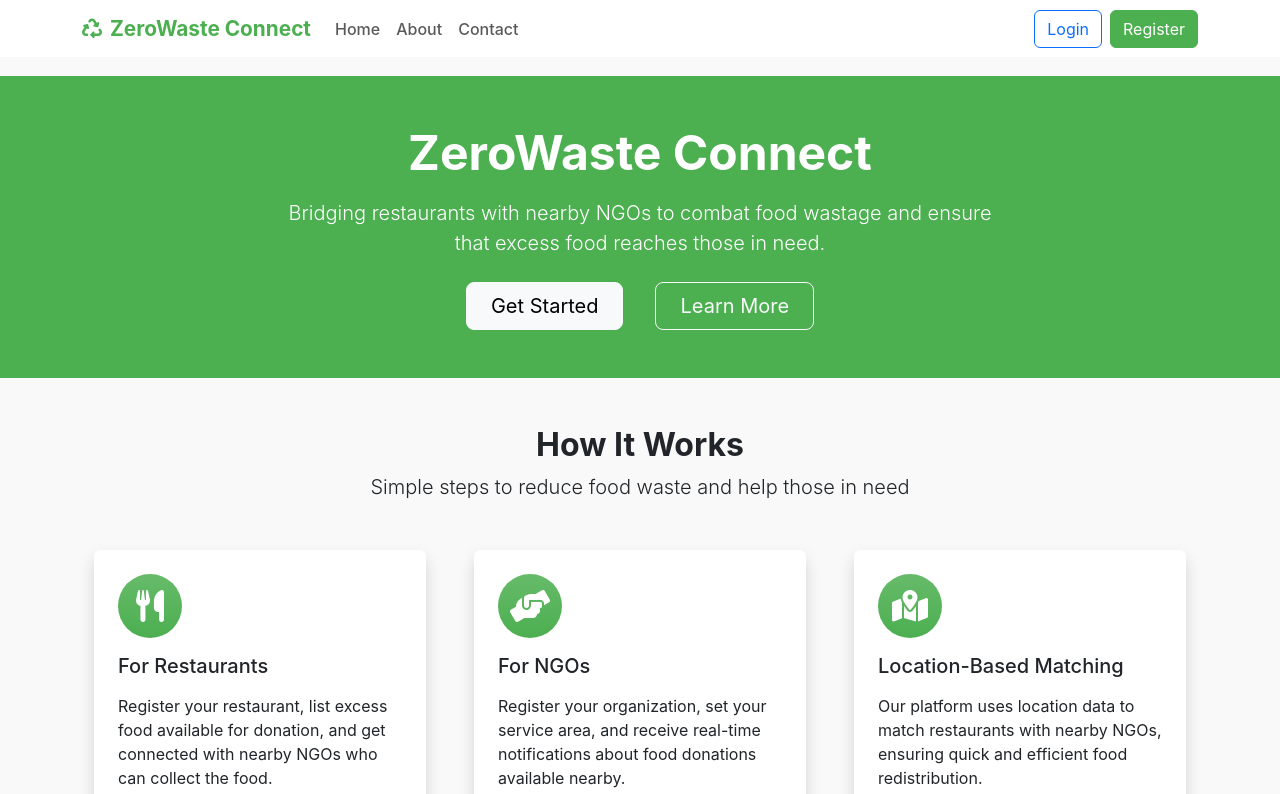
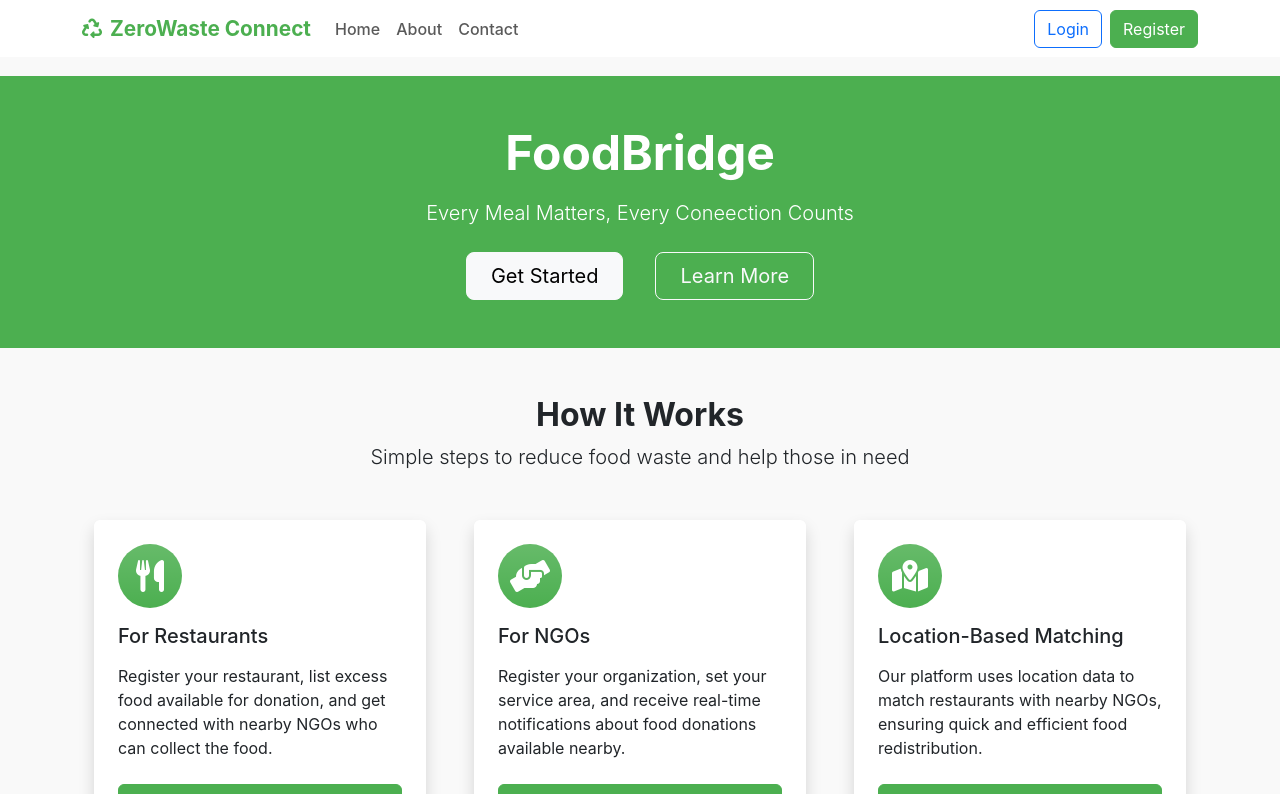
Before and after one commit to Probal-Sen/FoodBridge, a React (Create React App) app: page / in a window 1280 px wide. Shown: the top 794 px of the page. Built offline with nearby package versions, Linux system fonts and the light colour scheme.

Commit message:
FoodBridge

```diff
--- a/src/pages/Home.jsx
+++ b/src/pages/Home.jsx
@@ -9,10 +9,9 @@ const Home = () => {
         <div className="container px-4">
           <div className="row gx-5 justify-content-center">
             <div className="col-lg-8">
-              <h1 className="display-5 fw-bold mb-3">ZeroWaste Connect</h1>
+              <h1 className="display-5 fw-bold mb-3">FoodBridge</h1>
               <p className="lead mb-4">
-                Bridging restaurants with nearby NGOs to combat food wastage and
-                ensure that excess food reaches those in need.
+                Every Meal Matters, Every Coneection Counts
               </p>
               <div className="d-grid gap-3 d-sm-flex justify-content-sm-center">
                 <Link to="/register" className="btn btn-lg btn-light px-4 me-sm-3">Get Started</Link>
```
